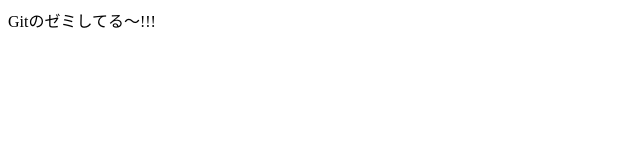
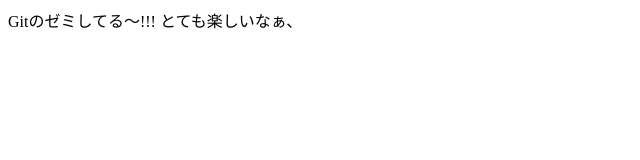
Before and after one commit to air8090/sample77, a plain HTML site: page index.html in a window 1280 px wide. Shown: the whole page, without its empty margins (0-640 px from the left). Drawn offline with Linux system fonts and the light colour scheme.

Commit message:
無理やり変更しました

```diff
--- a/index.html
+++ b/index.html
@@ -10,6 +10,7 @@
 
 <body>
   Gitのゼミしてる〜!!!
+  とても楽しいなぁ、
   <script src="sample.js"></script>
 </body>
 </html>
```
